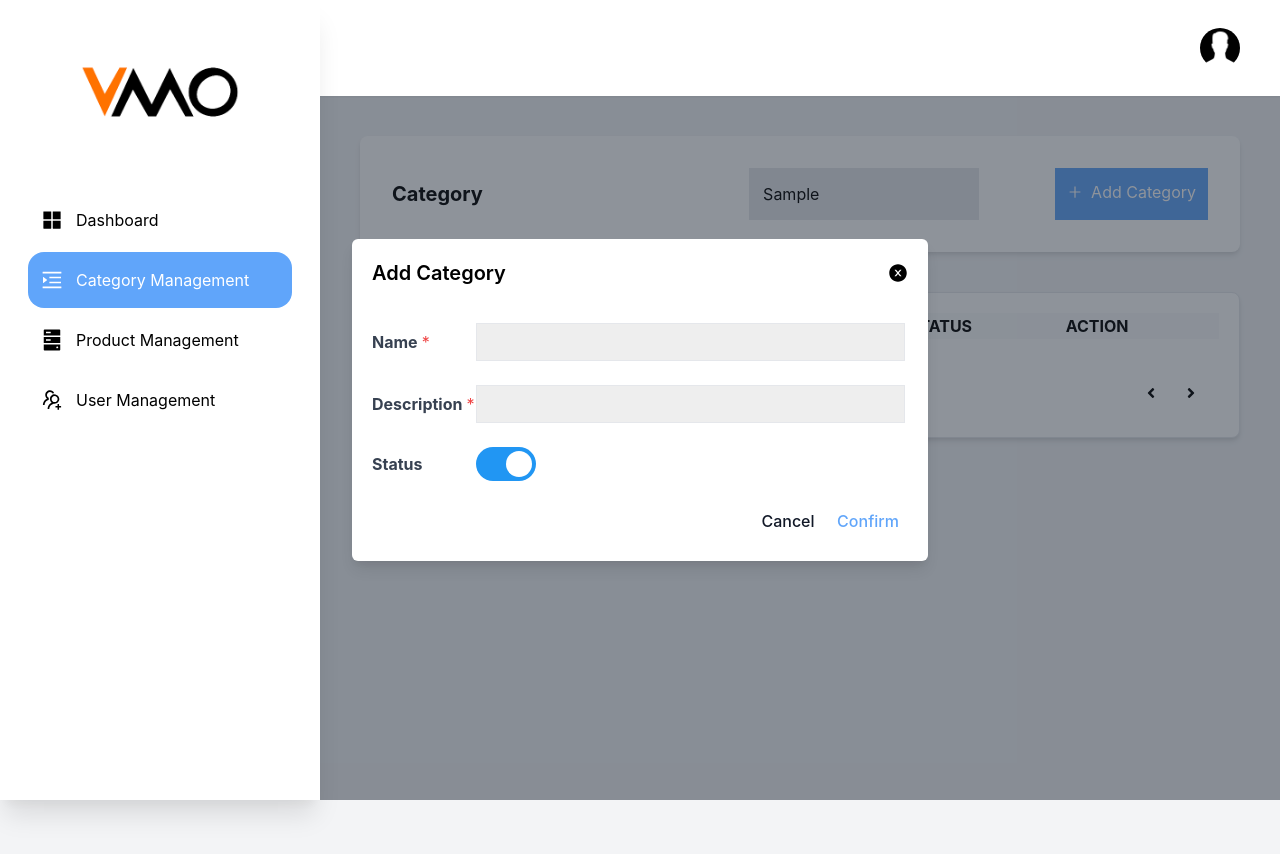
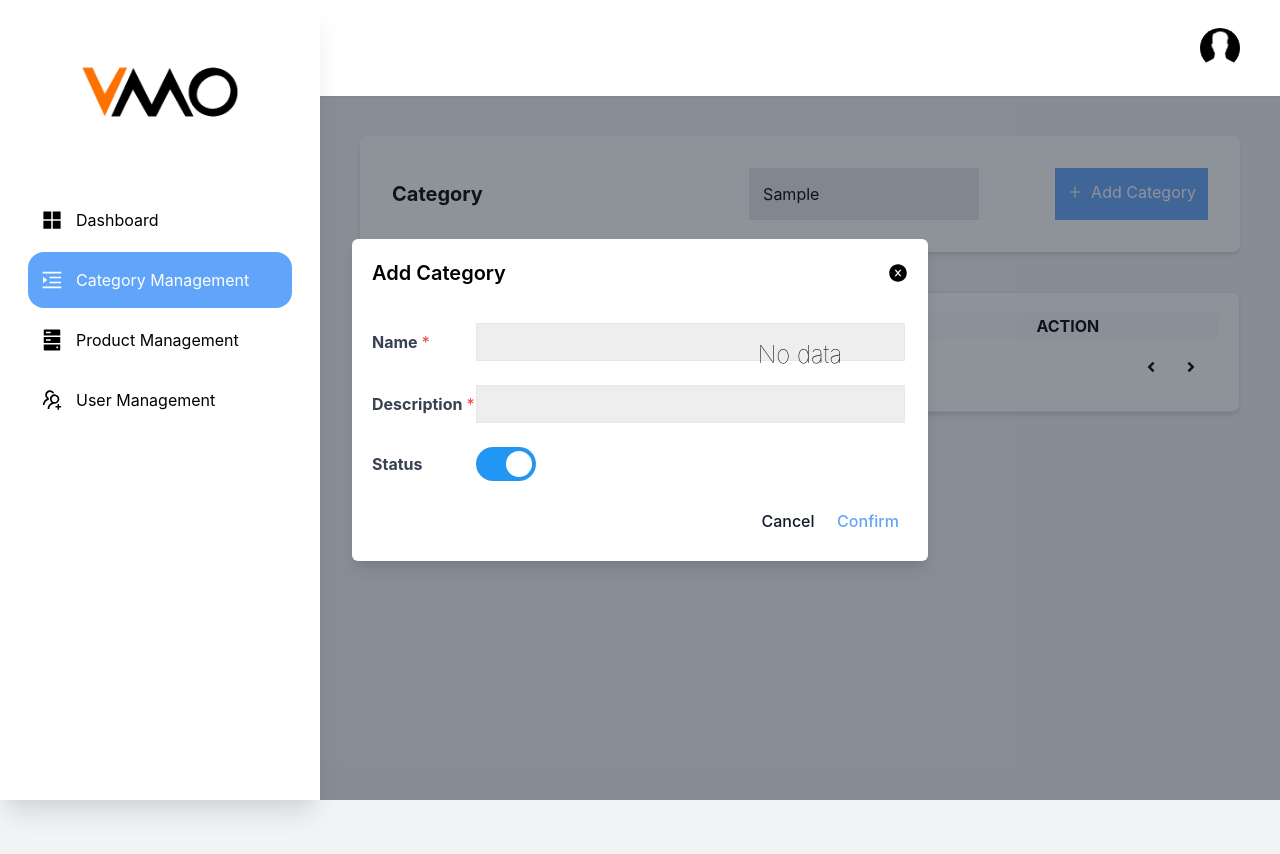
Before and after one commit to locbui95/booke-admin, a React (Create React App) app: page /categories in a window 1280 px wide. Both pictures are taken after typing "Sample" into the empty fields and a click on the button "Add Category". Shown: the top 854 px of the page. Built offline with nearby package versions, Linux system fonts and the light colour scheme; data requests are answered from the project's data file.

Commit message:
bug:fix-no-data-in-table

```diff
--- a/src/components/table/index.tsx
+++ b/src/components/table/index.tsx
@@ -37,9 +37,9 @@ export default function Table({
     }
     if (data?.length === 0 || !data) {
       return (
-        <tr>
-          <td className="text-center"> No data</td>
-        </tr>
+        <div className="text-center absolute top-0 left-0 w-full text-2xl font-thin pt-[2.5rem]">
+          No data
+        </div>
       );
     }
     return currentTableData.map((item) => renderRows(item));
@@ -47,14 +47,14 @@ export default function Table({
 
   return (
     <div
-      className="border-separate border bg-white w-full rounded-lg p-5 borderSpacing-0-0 shadow-md"
+      className="border-separate border bg-white w-full rounded-lg p-5 borderSpacing-0-0 shadow-md min-h-[12rem]"
       {...props}
     >
       <table className="w-full mb-3">
         <thead>
           <tr className="bg-gray-50 p-2">{head}</tr>
         </thead>
-        <tbody>{renderTableBody()}</tbody>
+        <tbody className="relative min-h-32">{renderTableBody()}</tbody>
       </table>
       <Pagination
         currentPage={currentPage}
```
